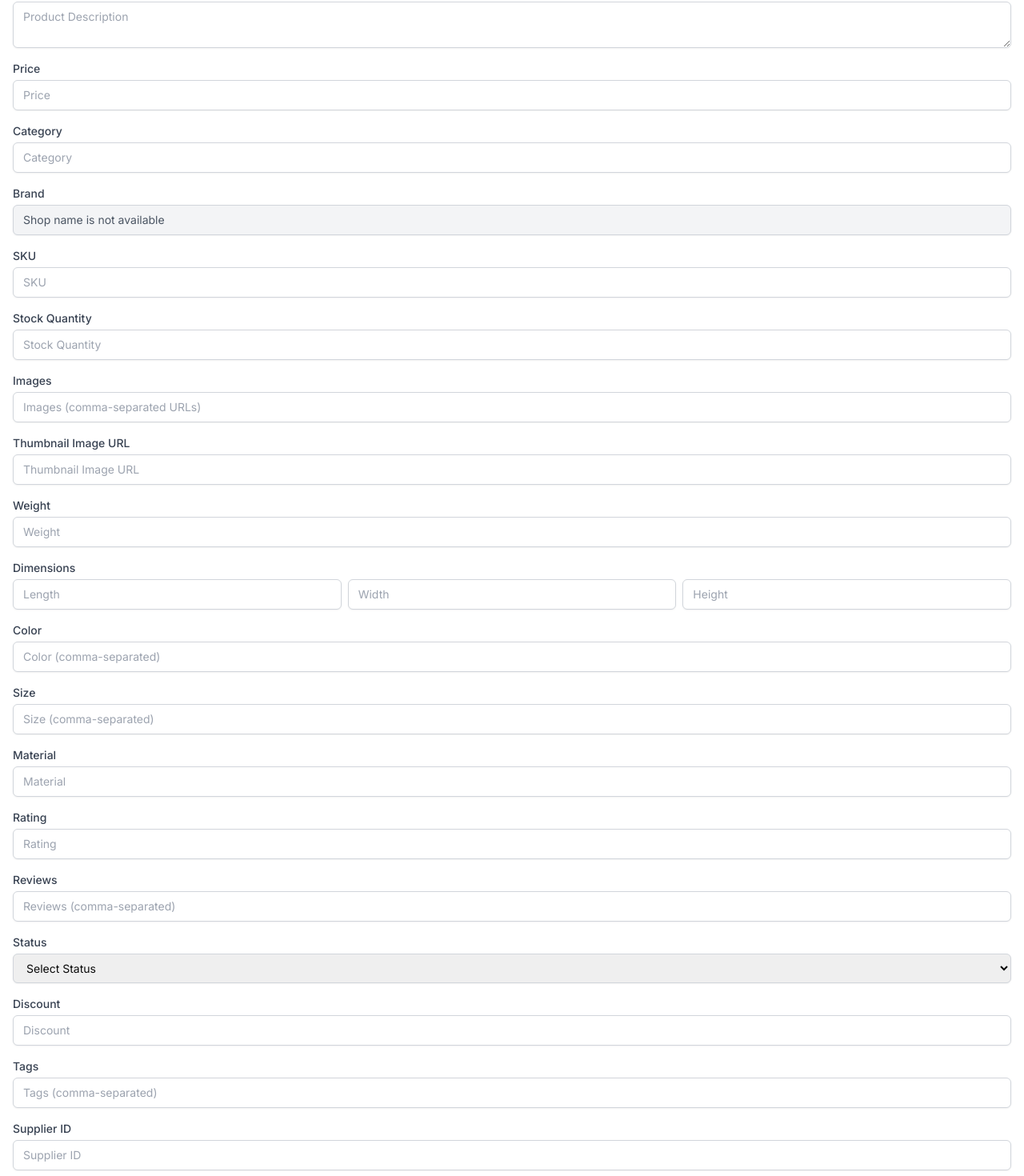
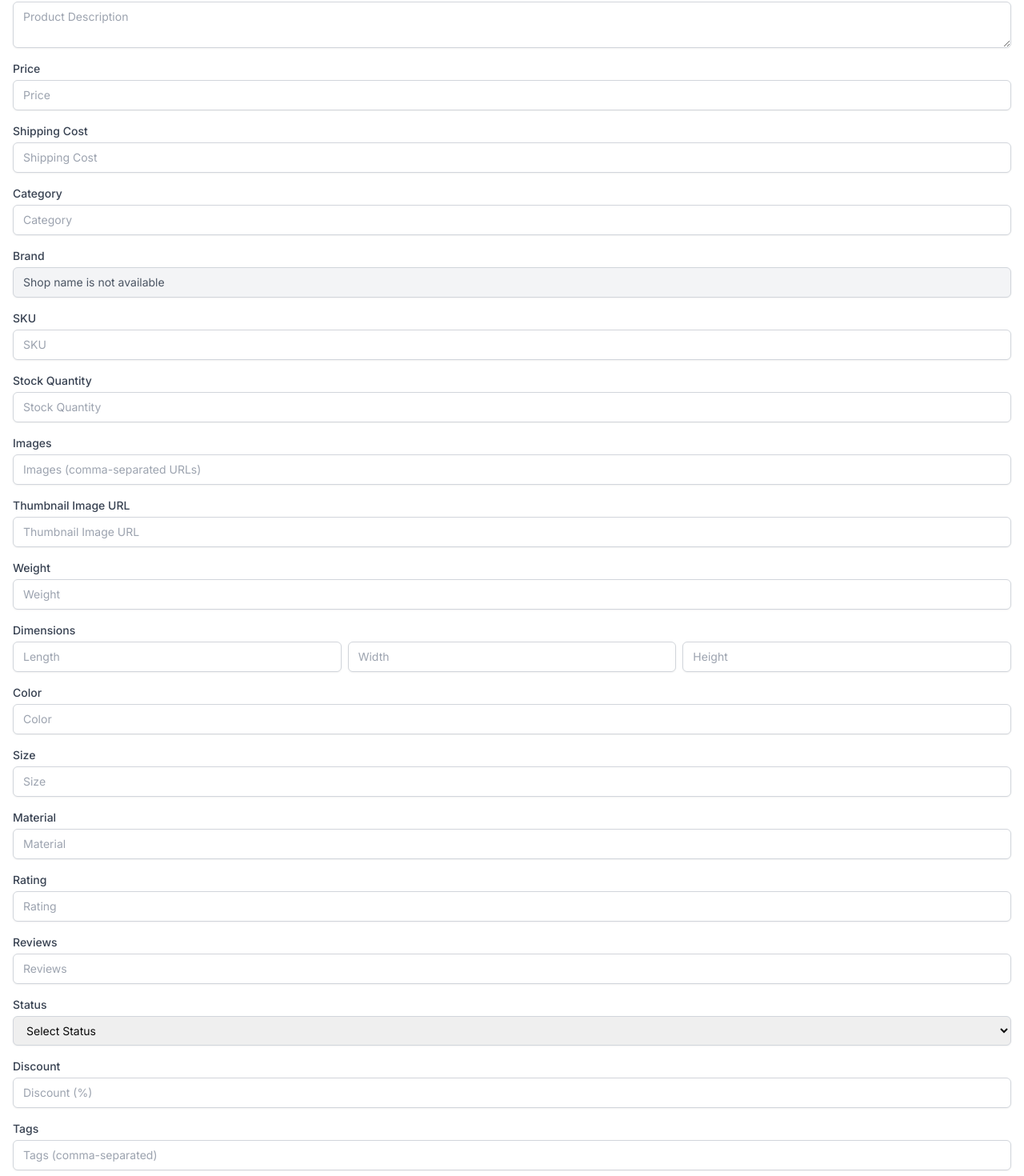
Before and after one commit to Kais4r/dlu_underground, a Next.js app: page /myShop/addProduct in a window 1280 px wide. Shown: the part 324-1794 px from the top of the page at 80% size. Built offline with nearby package versions, Linux system fonts and the light colour scheme.

Commit message:
Update add product page for platform discount

```diff
--- a/src/app/myShop/addProduct/page.tsx
+++ b/src/app/myShop/addProduct/page.tsx
@@ -1,17 +1,17 @@
 "use client";
 import { useState, ChangeEvent, FormEvent } from "react";
 import axios from "axios";
-
-import { useSelector, useDispatch } from "react-redux";
-import { RootState, AppDispatch } from "../../store/store";
+import { useSelector } from "react-redux";
+import { RootState } from "../../store/store";
 
 export default function Page() {
   const shop = useSelector((state: RootState) => state.shop);
-  //console.log(shop.shopData?.name);
+
   const [formData, setFormData] = useState({
     name: "",
     description: "",
     price: "",
+    shippingCost: "", // Added shippingCost to the state
     category: "",
     brand: shop.shopData?.name || "error cant get shop brand name",
     sku: "",
@@ -39,16 +39,14 @@
       | ChangeEvent<HTMLTextAreaElement>
       | ChangeEvent<HTMLSelectElement>
   ) => {
-    const target = e.target as
-      | HTMLInputElement
-      | HTMLTextAreaElement
-      | HTMLSelectElement;
+    const target = e.target;
     const { name, value, type } = target;
 
     if (type === "checkbox" || type === "radio") {
+      const checked = (target as HTMLInputElement).checked; // Type assertion
       setFormData((prevState) => ({
         ...prevState,
-        [name]: (target as HTMLInputElement).checked,
+        [name]: checked,
       }));
     } else {
       setFormData((prevState) => ({
@@ -73,7 +71,7 @@
       }
     } catch (error) {
       console.error(error);
-      alert("An error occurred. Please try again." + error);
+      alert("An error occurred. Please try again. " + error);
     }
   };
 
@@ -136,6 +134,24 @@
         </div>
         <div>
           <label
+            htmlFor="shippingCost"
+            className="block text-sm font-medium text-gray-700"
+          >
+            Shipping Cost
+          </label>
+          <input
+            id="shippingCost"
+            name="shippingCost"
+            type="number"
+            value={formData.shippingCost}
+            onChange={handleChange}
+            className="mt-1 block w-full px-3 py-2 border border-gray-300 rounded-md shadow-sm focus:outline-none focus:ring-indigo-500 focus:border-indigo-500 sm:text-sm"
+            placeholder="Shipping Cost"
+            required
+          />
+        </div>
+        <div>
+          <label
             htmlFor="category"
             className="block text-sm font-medium text-gray-700"
           >
@@ -162,13 +178,12 @@
             id="brand"
             name="brand"
             type="text"
-            value={shop.shopData?.name ?? "Shop name is not available"} // Use the locked value here
-            readOnly // Make the input field read-only
+            value={shop.shopData?.name ?? "Shop name is not available"}
+            readOnly
             className="mt-1 block w-full px-3 py-2 border border-gray-300 rounded-md shadow-sm bg-gray-100 text-gray-600 cursor-not-allowed focus:outline-none sm:text-sm"
             placeholder="Brand"
           />
         </div>
-
         <div>
           <label
             htmlFor="sku"
@@ -302,7 +317,7 @@
             value={formData.color}
             onChange={handleChange}
             className="mt-1 block w-full px-3 py-2 border border-gray-300 rounded-md shadow-sm focus:outline-none focus:ring-indigo-500 focus:border-indigo-500 sm:text-sm"
-            placeholder="Color (comma-separated)"
+            placeholder="Color"
           />
         </div>
         <div>
@@ -319,7 +334,7 @@
             value={formData.size}
             onChange={handleChange}
             className="mt-1 block w-full px-3 py-2 border border-gray-300 rounded-md shadow-sm focus:outline-none focus:ring-indigo-500 focus:border-indigo-500 sm:text-sm"
-            placeholder="Size (comma-separated)"
+            placeholder="Size"
           />
         </div>
         <div>
@@ -350,6 +365,7 @@
             id="rating"
             name="rating"
             type="number"
+            step="0.1"
             value={formData.rating}
             onChange={handleChange}
             className="mt-1 block w-full px-3 py-2 border border-gray-300 rounded-md shadow-sm focus:outline-none focus:ring-indigo-500 focus:border-indigo-500 sm:text-sm"
@@ -370,7 +386,7 @@
             value={formData.reviews}
             onChange={handleChange}
             className="mt-1 block w-full px-3 py-2 border border-gray-300 rounded-md shadow-sm focus:outline-none focus:ring-indigo-500 focus:border-indigo-500 sm:text-sm"
-            placeholder="Reviews (comma-separated)"
+            placeholder="Reviews"
           />
         </div>
         <div>
@@ -407,7 +423,7 @@
             value={formData.discount}
             onChange={handleChange}
             className="mt-1 block w-full px-3 py-2 border border-gray-300 rounded-md shadow-sm focus:outline-none focus:ring-indigo-500 focus:border-indigo-500 sm:text-sm"
-            placeholder="Discount"
+            placeholder="Discount (%)"
           />
         </div>
         <div>
@@ -468,10 +484,9 @@
           >
             Shipping Details
           </label>
-          <input
+          <textarea
             id="shippingDetails"
             name="shippingDetails"
-            type="text"
             value={formData.shippingDetails}
             onChange={handleChange}
             className="mt-1 block w-full px-3 py-2 border border-gray-300 rounded-md shadow-sm focus:outline-none focus:ring-indigo-500 focus:border-indigo-500 sm:text-sm"
```
